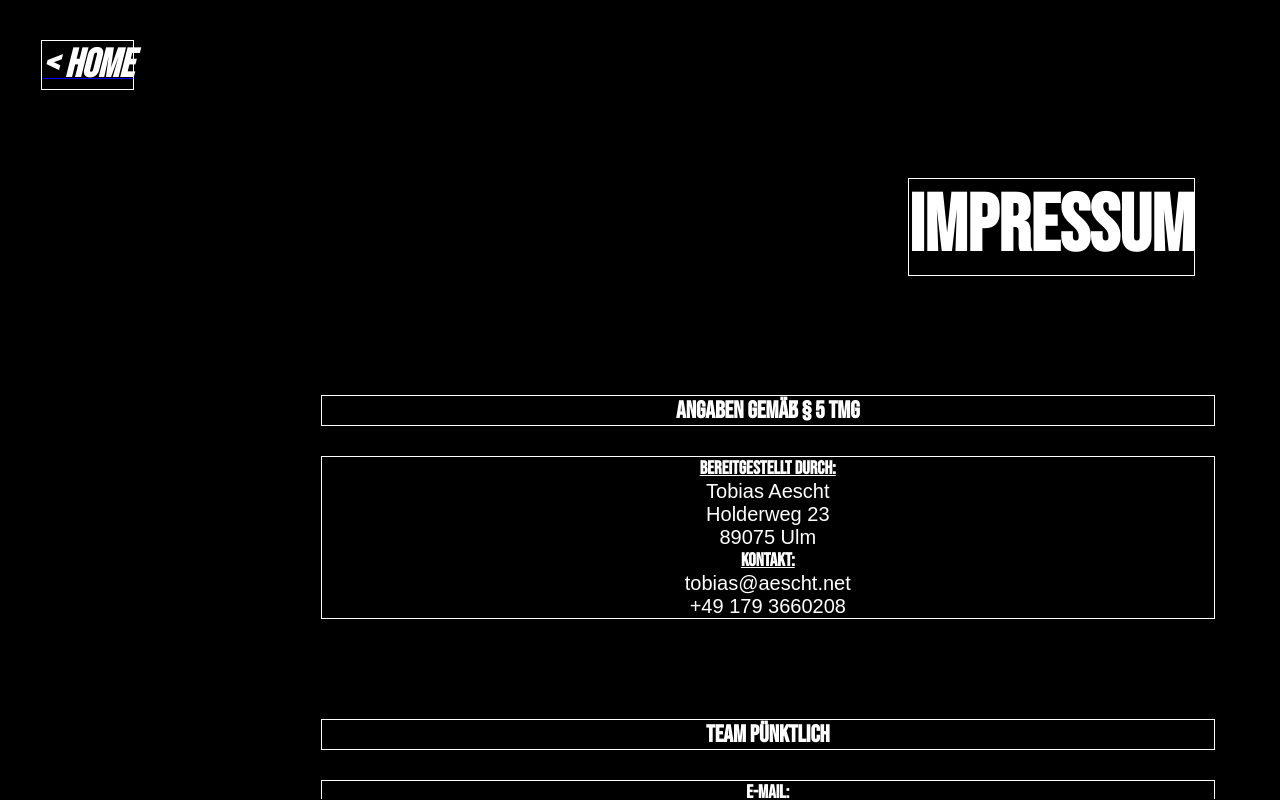
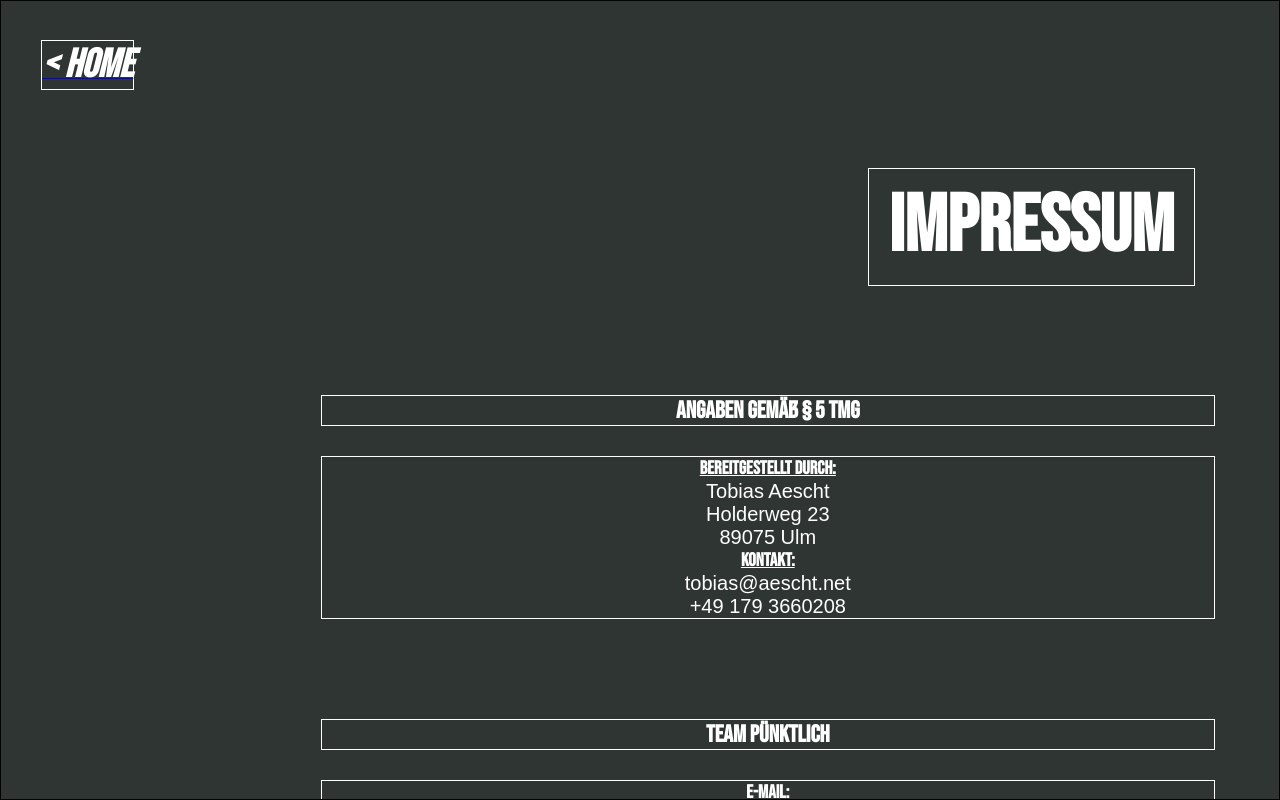
Before and after one commit to bstkr/interactive-movie, an Angular app in the folder interactive-movie-app/: page /impressum in a window 1280 px wide. Built offline with nearby package versions, Linux system fonts and the light colour scheme; a web font is replaced by a local one.

Commit message:
some changes

```diff
--- a/interactive-movie-app/src/app/components/impressum/impressum.component.scss
+++ b/interactive-movie-app/src/app/components/impressum/impressum.component.scss
@@ -28,6 +28,9 @@ section {
     border-style: solid;
     border-width: 1px;
     font-size:  80px;
+    padding: 10px;
+    padding-left: 20px;
+    padding-right: 20px;
   }
   h2{
     border-style: solid;
@@ -51,7 +54,7 @@ width: 100%;
 margin: auto;
 overflow-y: scroll;
 color: white;
-background-color: black;
+background-color: rgba(46, 53, 50, 1);
 }
 
 #title-impressum{
```
